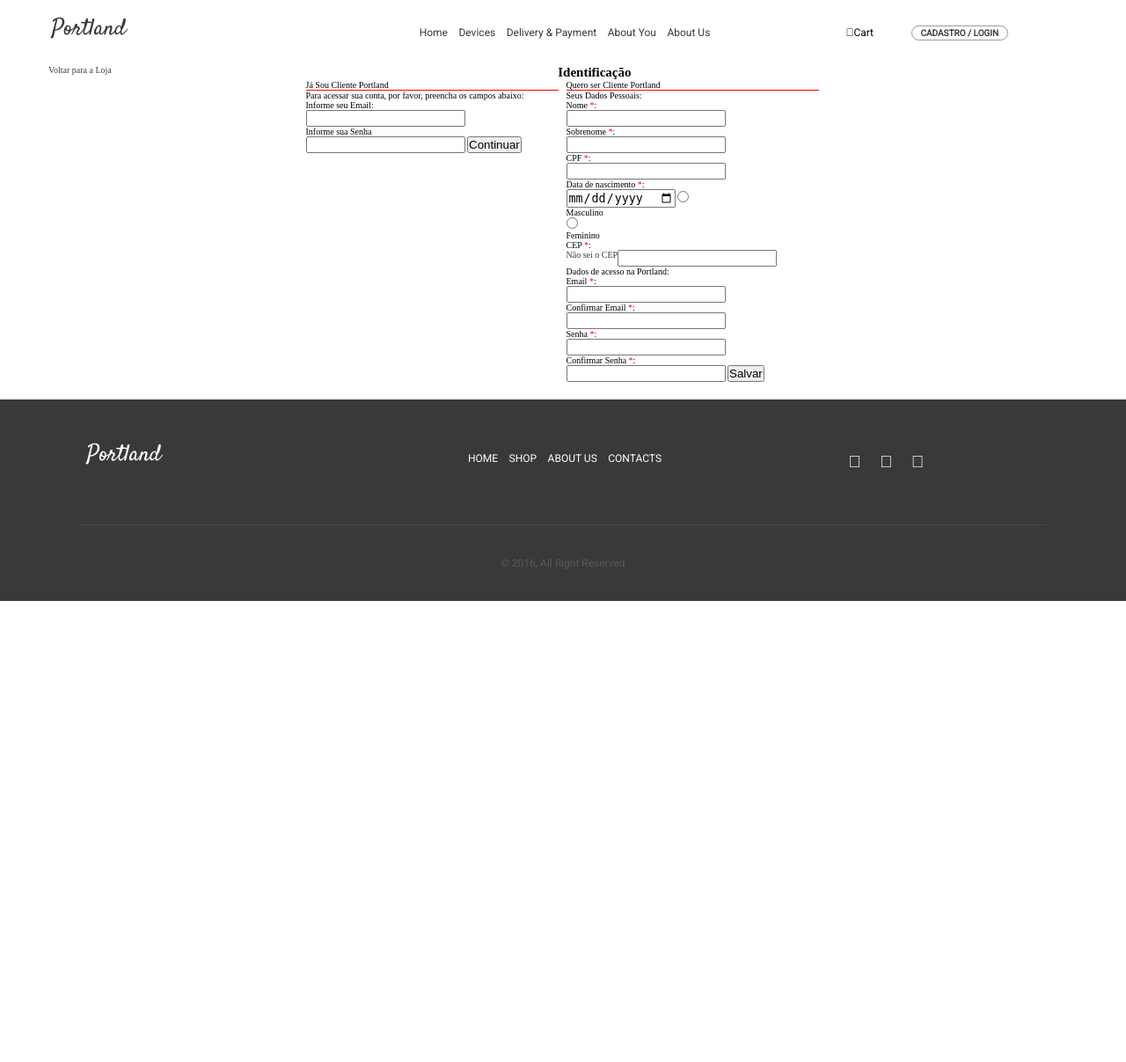
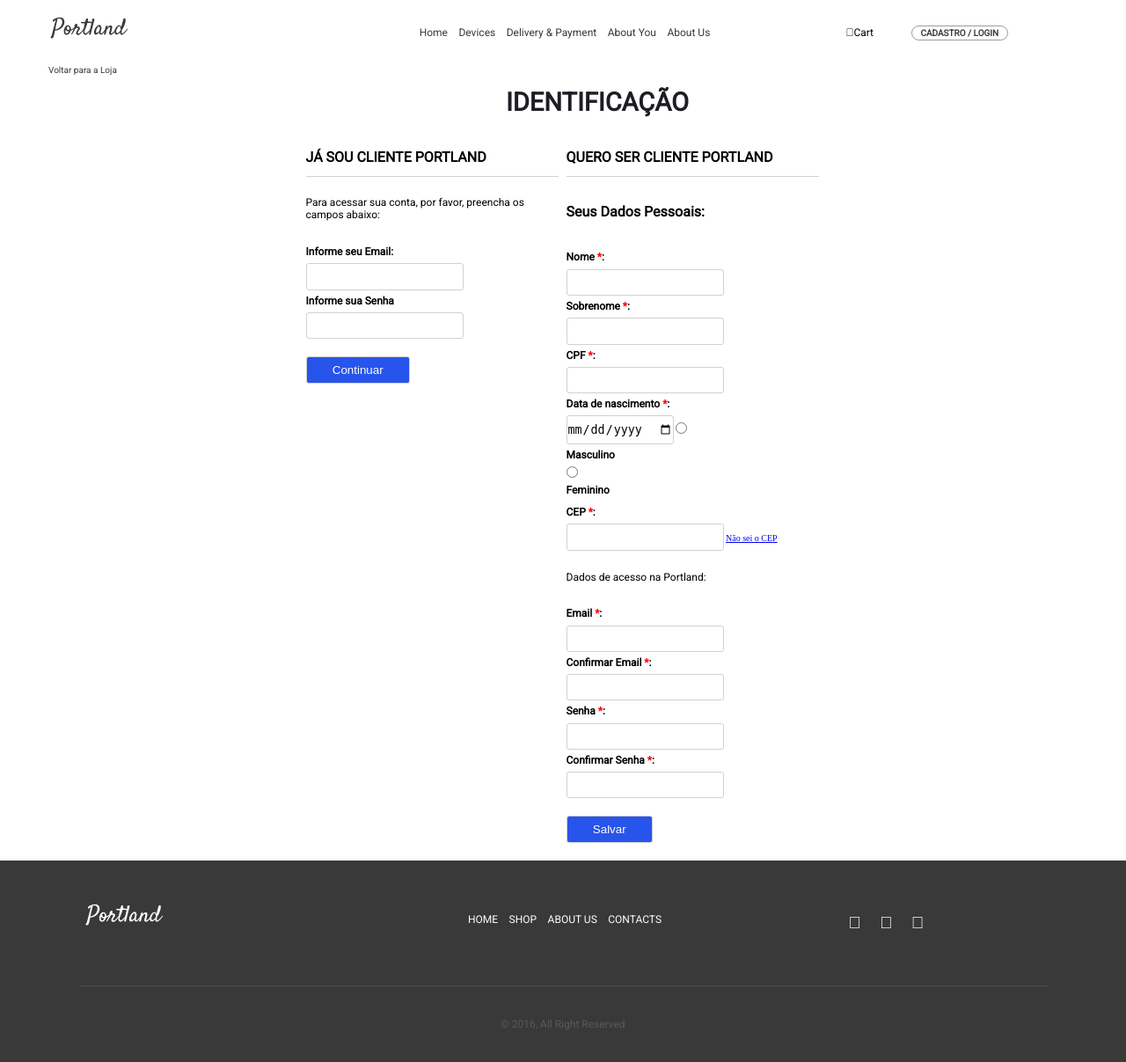
Before and after one commit to DavidMuniz/Projeto_-ecommerce-, a PHP site: page /cadastro.php in a window 1280 px wide. Shown: the whole page at 88% size. Before the commit the page ends 683 px from the top, so only its background shows below. Run offline with PHP 8.4, Linux system fonts and the light colour scheme; some libraries are stand-ins or nearby versions; some web fonts are replaced.

Commit message:
Formulario (login/cadastro) em processo de estilização

```diff
--- a/_assets/_css/style.css
+++ b/_assets/_css/style.css
@@ -693,30 +693,68 @@ body{
 /*----------------------------------------------------------------
             Cadastro
 -----------------------------------------------------------------*/
-.interface-form{
+
+.header-form h1{
+    text-align: center;
+    font-family:'Roboto',sans-serif;
+    font-size:2.9em;
+    line-height: 2.9em;
     overflow: hidden;
- }
-.interface-form header{
-    text-align: center;
+    text-transform: uppercase;
+    color:#1c1e23;
 }
-.interface-form a{
+.header-form a{
     float:left;
     text-decoration: none;
     color:#393939;
+    font-family: 'Roboto',sans-serif;
 }
 .interface-form label{
-    display: block
+    display: block;
 }
 .interface-form fieldset {
     border: none;
 }
 .interface-form legend{
-    border-bottom: 1px solid red;
+    border-bottom: 1px solid #d1d1d1;
     width: 100%;
+    font-family: 'Roboto',sans-serif;
+    font-size: 1.6em;
+    line-height: 2.6em;
+    text-transform: uppercase;
+    font-weight: bold;
 }
-form.login{
+.new-account p:first-of-type{
+    font-family: 'Roboto',sans-serif;
+    font-size: 1.6em;
+    font-weight: bold;
+}
+.interface-form p{
+    font-family: 'Roboto',sans-serif;
+    font-size: 1.2em;
+    padding: 1.9em 0;
+}
+.interface-form label{
+    font-family: 'Roboto',sans-serif;
+    font-size:1.2em;
+    font-weight: bold;
+    line-height: 2.1em;
+}
+.interface-form .login{
     padding-left: 50%;
 }
-form.new-account{
+.interface-form .new-account{
     padding-right: 50%;
 }
+.interface-form input{
+    padding: 0.5em 0;
+    border: 1px solid #d1d1d1;
+    border-radius: 3px 3px;
+}
+.interface-form input[type="submit"]{
+    display: block;
+    margin-top:1.5em;
+    padding:0.5em 2.2em;
+    background:#2754eb;
+    color:#fff;
+}
--- a/cadastro.php
+++ b/cadastro.php
@@ -68,13 +68,13 @@
             <div class="container">
                 <div class="row">
                     <div class="col">
-                        <header class="header-Form">
+                        <header class="header-form">
                             <a href="./">Voltar para a Loja</a>
                             <h1>Identificação</h1>
                         </header>
                         <div class="col col-2">
-                            <form action="" method="" name="" class="login">
-                                <fieldset>
+                            <form action="" method="" name="">
+                                <fieldset class="login">
                                     <legend>Já Sou Cliente Portland</legend>
                                     <p>Para acessar sua conta, por favor, preencha os campos abaixo:</p>
                                     <label for="email">Informe seu Email:</label>
@@ -86,8 +86,8 @@
                             </form>
                         </div>
                         <div class="col col-2">
-                            <form action="" method="" name="" class="new-account" onsubmit="return valida()">
-                                <fieldset>
+                            <form action="" method="" name="" onsubmit="return valida()">
+                                <fieldset class="new-account">
                                     <legend>Quero ser Cliente Portland</legend>
                                     <!--
                                     <input type="radio" class="radio" id="radio" name="pessoa"/>
--- a/index.php
+++ b/index.php
@@ -74,7 +74,7 @@
                 <div id="cbp-fwslider" class="slider">
                     <ul>
                         <li>
-                            <a href="#"><img src="_assets/_img/_slider/teste.jpg" alt="img01" /></a>
+                            <a href="#"><img src="_assets/_img/_slider/1.jpg" alt="img01" /></a>
                         </li>
                         <li>
                             <a href="#"><img src="_assets/_img/_slider/2.jpg" alt="img02" /></a>
```
Also changed, not shown: _assets/_img/_slider/1.jpg, _assets/_img/_slider/2.jpg, _assets/_img/_slider/3.jpg, _assets/_img/_slider/4.jpg, _assets/_img/_slider/5.jpg, _assets/_img/_slider/teste.jpg (deleted).
